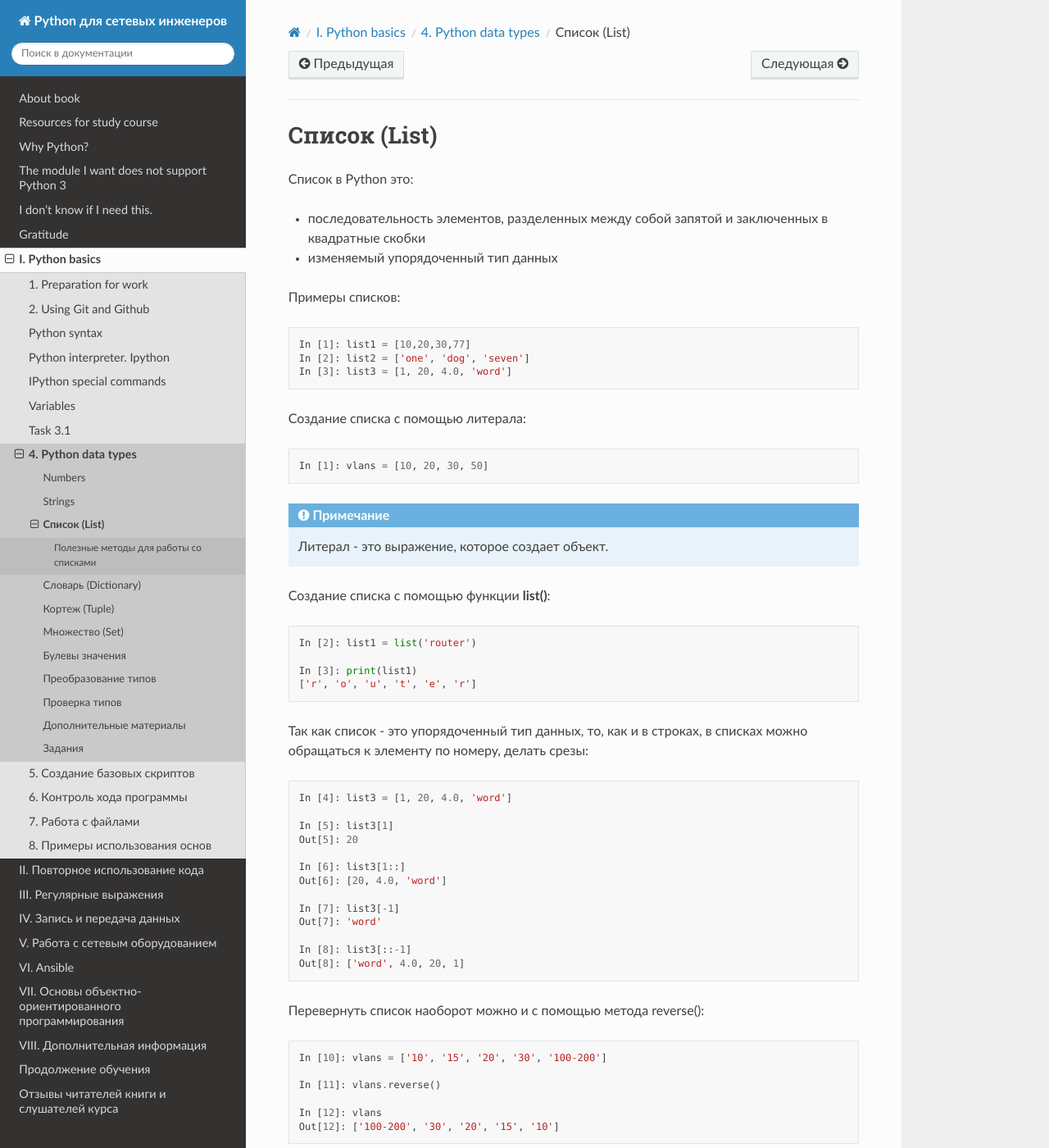
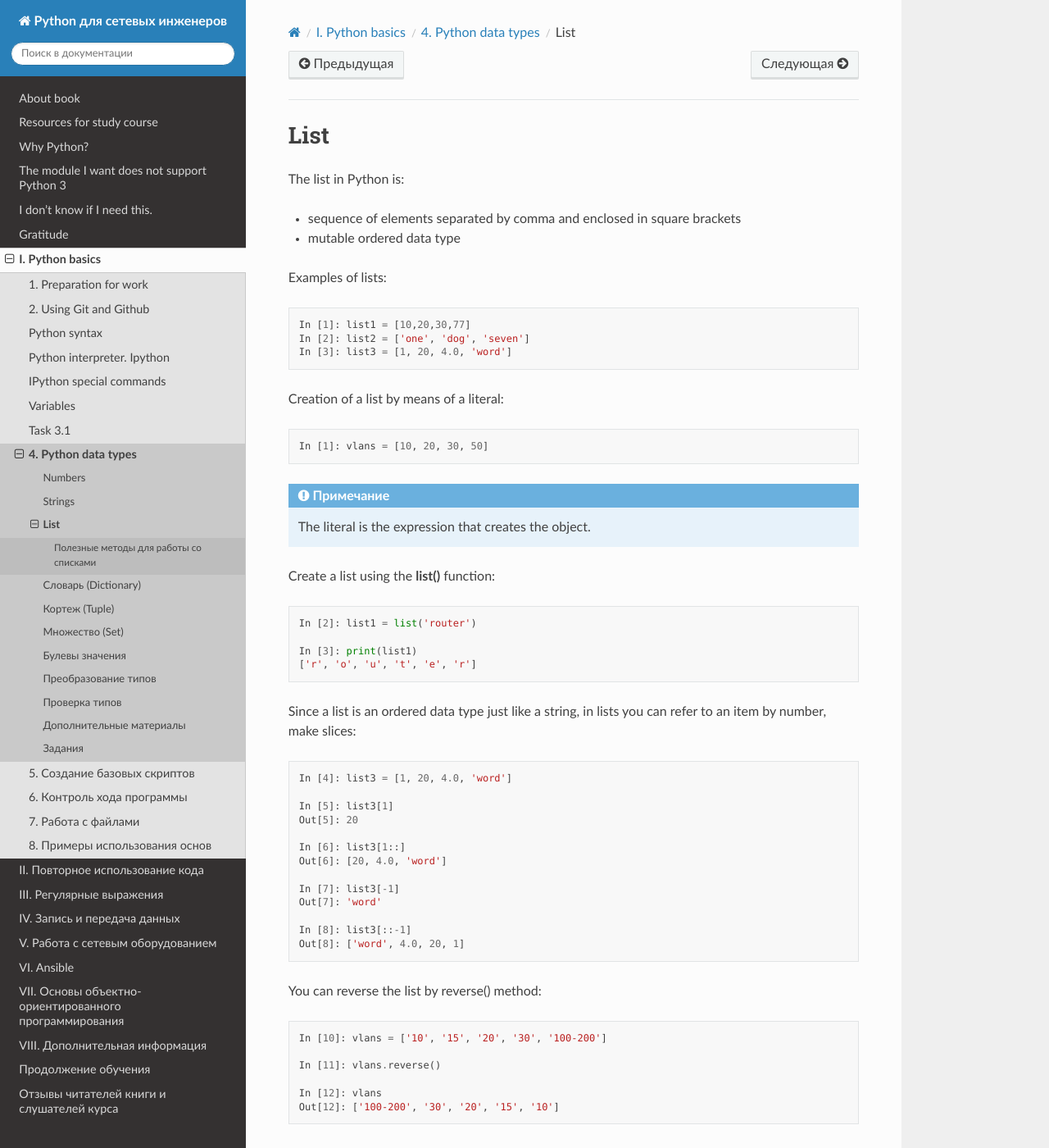
Before and after one commit to Aidar5/nattoeng, a Sphinx documentation site: the page built from docs/source/book/04_data_structures/5_lists.rst, in a window 1280 px wide and 1400 px high. Shown: the whole window at 82% size. Built offline with Sphinx 7.4.7 and the Read the Docs theme 2.0.0, drawn with Linux system fonts in a browser that asks for light colours; pages that are not in the unit, such as notebooks, are missing from menus; some of the changed text lies outside the part shown.

Commit message:
Update 5_lists.rst

```diff
--- a/docs/source/book/04_data_structures/5_lists.rst
+++ b/docs/source/book/04_data_structures/5_lists.rst
@@ -1,12 +1,12 @@
-Список (List)
+List
 =============
 
-Список в Python это:
+The list in Python is:
 
-* последовательность элементов, разделенных между собой запятой и заключенных в квадратные скобки
-* изменяемый упорядоченный тип данных
+* sequence of elements separated by comma and enclosed in square brackets
+* mutable ordered data type
 
-Примеры списков:
+Examples of lists:
 
 .. code:: python
 
@@ -14,16 +14,16 @@
     In [2]: list2 = ['one', 'dog', 'seven']
     In [3]: list3 = [1, 20, 4.0, 'word']
 
-Создание списка с помощью литерала:
+Creation of a list by means of a literal:
 
 .. code:: python
 
     In [1]: vlans = [10, 20, 30, 50]
 
 .. note::
-    Литерал - это выражение, которое создает объект.
+    The literal is the expression that creates the object.
 
-Создание списка с помощью функции **list()**:
+Create a list using the **list()** function:
 
 .. code:: python
 
@@ -32,8 +32,7 @@
     In [3]: print(list1)
     ['r', 'o', 'u', 't', 'e', 'r']
 
-Так как список - это упорядоченный тип данных, то, как и в строках, в
-списках можно обращаться к элементу по номеру, делать срезы:
+Since a list is an ordered data type just like a string, in lists you can refer to an item by number, make slices:
 
 .. code:: python
 
@@ -51,7 +50,7 @@
     In [8]: list3[::-1]
     Out[8]: ['word', 4.0, 20, 1]
 
-Перевернуть список наоборот можно и с помощью метода reverse():
+You can reverse the list by reverse() method:
 
 .. code:: python
 
@@ -62,7 +61,7 @@
     In [12]: vlans
     Out[12]: ['100-200', '30', '20', '15', '10']
 
-Так как списки изменяемые, элементы списка можно менять:
+Since lists are mutual, the list elements can be changed:
 
 .. code:: python
 
@@ -74,8 +73,7 @@
     In [15]: list3
     Out[15]: ['test', 20, 4.0, 'word']
 
-Можно создавать и список списков. И, как и в обычном списке, можно
-обращаться к элементам во вложенных списках:
+You can also create a list of lists. As in a regular list you can refer to items in the nested lists:
 
 .. code:: python
 
@@ -92,7 +90,7 @@
     In [19]: interfaces[2][1]
     Out[19]: '10.0.2.1'
 
-Функция len возвращает количество элементов в списке:
+The len() function returns the number of items in the list:
 
 .. code:: python
 
@@ -101,7 +99,7 @@
     In [2]: len(items)
     Out[2]: 3
 
-А функция sorted сортирует элементы списка по возрастанию и возвращает новый список с отсортированными элементами:
+And the sorted() function sorts list items in ascending order and returns a new list with sorted items:
 
 .. code:: python
 
```
